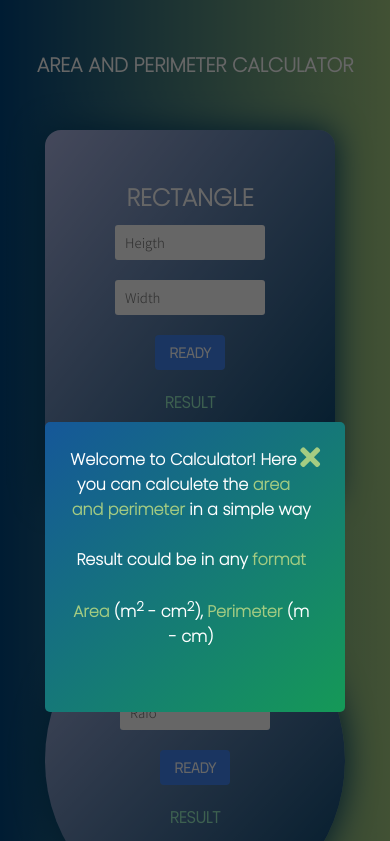
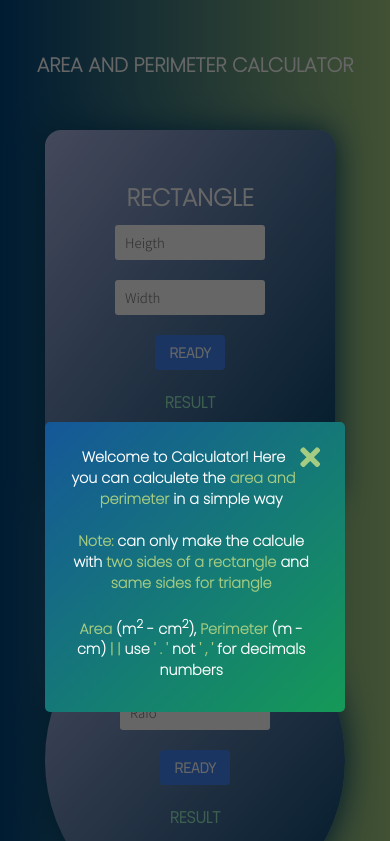
Before and after one commit to Bumboobee/area-cerimeter-calculator, a plain HTML site: page index.html in a window 390 px wide. Shown: the top 841 px of the page. Drawn offline with nearby package versions, Linux system fonts and the light colour scheme; some packages are replaced by stand-ins of ours; a script that the page names is missing.

Commit message:
Something that i forget 😅😅

```diff
--- a/app.js
+++ b/app.js
@@ -4,7 +4,7 @@ function calculate() {
   var w = document.getElementById("width").value;
 
   var area = Number(l) * Number(w);
-  var perimeter = area * 2;
+  var perimeter = (Number(l) * 2) + (Number(w) * 2);
 
   document.getElementById("area").innerHTML = "Area - " + area.toFixed(2) + "(cm/m)";
   document.getElementById("perimeter").innerHTML =
--- a/index.html
+++ b/index.html
@@ -87,11 +87,11 @@
             <span>area and perimeter </span> in a simple way
           </p>
           <br />
-          <p>Result could be in any <span>format</span></p>
+          <p><span>Note:</span> can only make the calcule with <span>two sides of a rectangle</span> and <span>same sides for triangle</span></p>
           <br />
           <p>
             <span>Area</span> (m<sup>2</sup> - cm<sup>2</sup>),
-            <span>Perimeter</span> (m - cm)
+            <span>Perimeter</span> (m - cm) <span>| |</span> use <span>' . '</span> not <span>' , '</span> for decimals numbers
           </p>
         </div>
       </div>
--- a/style.css
+++ b/style.css
@@ -266,7 +266,7 @@ body {
 .txtright {
   width: 97%;
   padding: 1%;
-  font-size: 1.4rem;
+  font-size: 1.09rem;
   font-weight: 700;
 }
 span {
@@ -292,7 +292,7 @@ span {
     width: 97%;
     padding: 1%;
     color: var(--default-color);
-    font-size: 1rem;
+    font-size: 0.9rem;
     font-weight: 700;
   }
   .formats {
```
